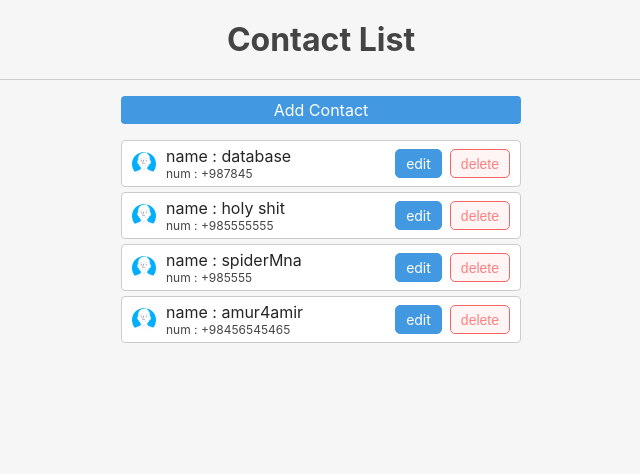
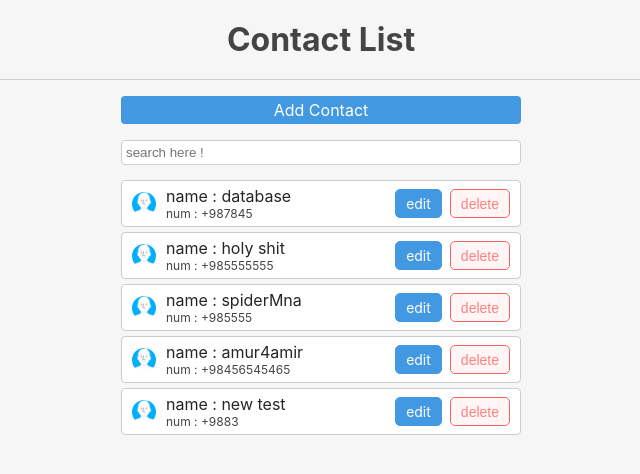
Before and after one commit to IsAmirMmd/Contact-List, a React (Create React App) app: page / in a window 1280 px wide. Shown: the top 474 px of the page, without its empty margins (319-959 px from the left). Built offline with nearby package versions, Linux system fonts and the light colour scheme; data requests are answered from the project's data file.

Commit message:
add search bar for app

```diff
--- a/data/db.json
+++ b/data/db.json
@@ -19,6 +19,11 @@
       "name": "amur4amir",
       "phone": "456545465",
       "id": 150
+    },
+    {
+      "name": "new test",
+      "phone": "83",
+      "id": 151
     }
   ]
 }
--- a/src/Components/contactList/ContactList.css
+++ b/src/Components/contactList/ContactList.css
@@ -68,3 +68,27 @@
   margin-left: 0.5rem;
   margin-right: 0.5rem;
 }
+#search {
+  outline: 0;
+  width: 400px;
+  padding: 4px 4px;
+  border-radius: 4px;
+  margin-bottom: 10px;
+  border: 1px solid #ccc;
+  transition: all 0.3s ease-in-out;
+}
+#search:focus {
+  border: 1px solid #4299e1;
+  box-shadow: 0px 0px 5px #4299e1;
+}
+.warning {
+  background-color:red;
+  max-width: 400px;
+  display: flex;
+  justify-content: center;
+  align-items: center;
+  color: #f6dfdf;
+  height: 50px;
+  margin: 16px auto;
+  border-radius: 4px;
+}
--- a/src/Components/contactList/ContactList.jsx
+++ b/src/Components/contactList/ContactList.jsx
@@ -1,14 +1,45 @@
 import { Link } from "react-router-dom";
 import Contact from "./Contact/Contact";
 import "./ContactList.css";
+import { useState } from "react";
+
+let searchAmount = -1;
 
 const ContactList = ({ contacts, onDelete }) => {
+  const [search, setSearch] = useState("");
+  const [filtered, setFiltered] = useState(contacts);
+
+  const searchHandler = (e) => {
+    setSearch(e.target.value);
+    const searchFilter = contacts.filter(
+      (f) =>
+        f.name.toLowerCase().includes(e.target.value.toLowerCase()) ||
+        f.phone.includes(e.target.value)
+    );
+    searchAmount = searchFilter.length;
+    console.log(searchAmount);
+    setFiltered(searchFilter);
+  };
+
   return (
     <div>
       <Link to="/add" className="addContact">
         Add Contact
       </Link>
-      {contacts.map((contact) => {
+      <input
+        type="text"
+        name="search"
+        id="search"
+        value={search}
+        onChange={searchHandler}
+        placeholder="search here !"
+      />
+      {searchAmount == 0 ? (
+        <p className="warning">!! No Contact Found !!</p>
+      ) : (
+        <></>
+      )}
+      {filtered.map((contact) => {
         return (
           <Contact key={contact.id} contact={contact} onDelete={onDelete} />
         );
```
